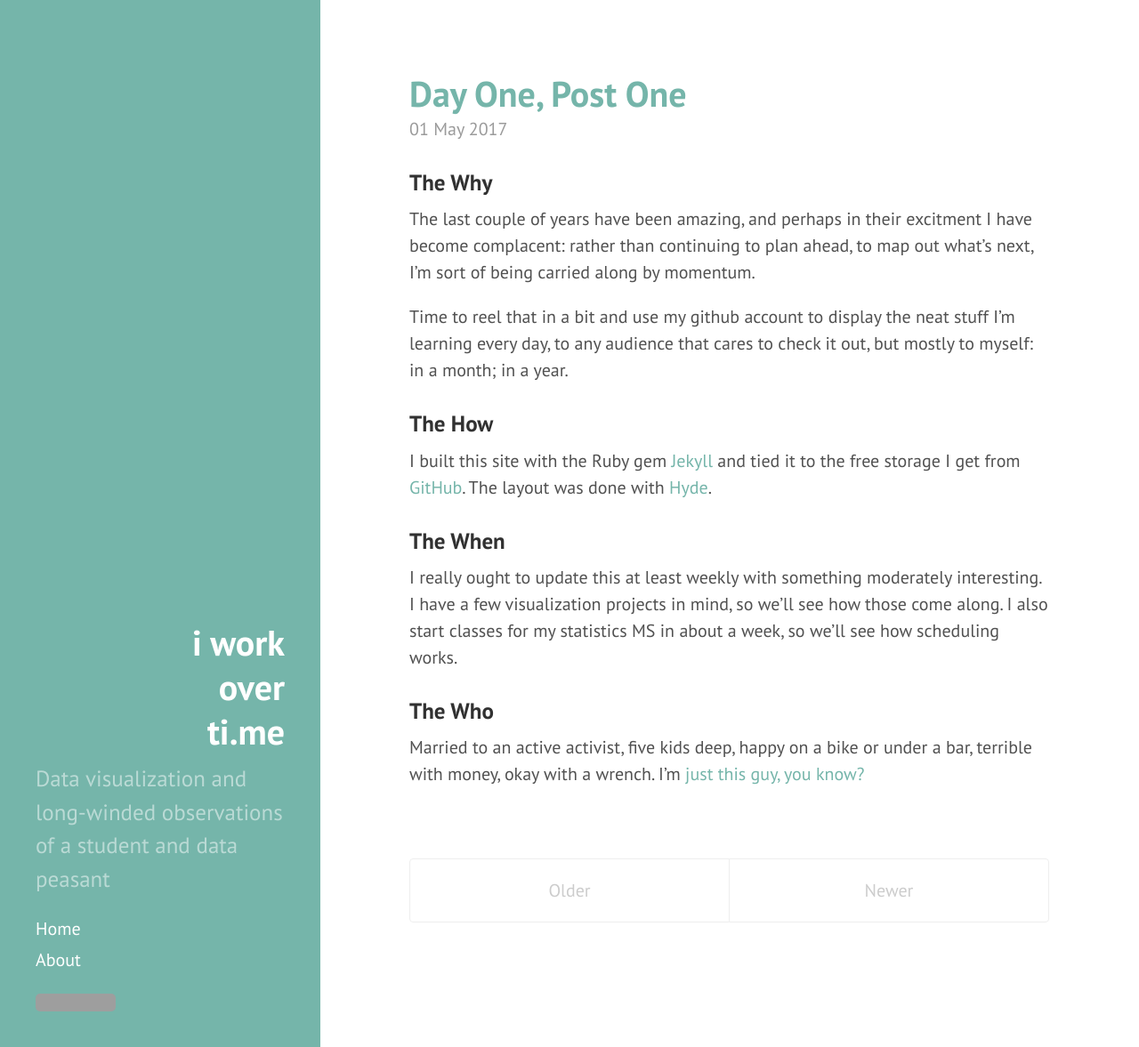
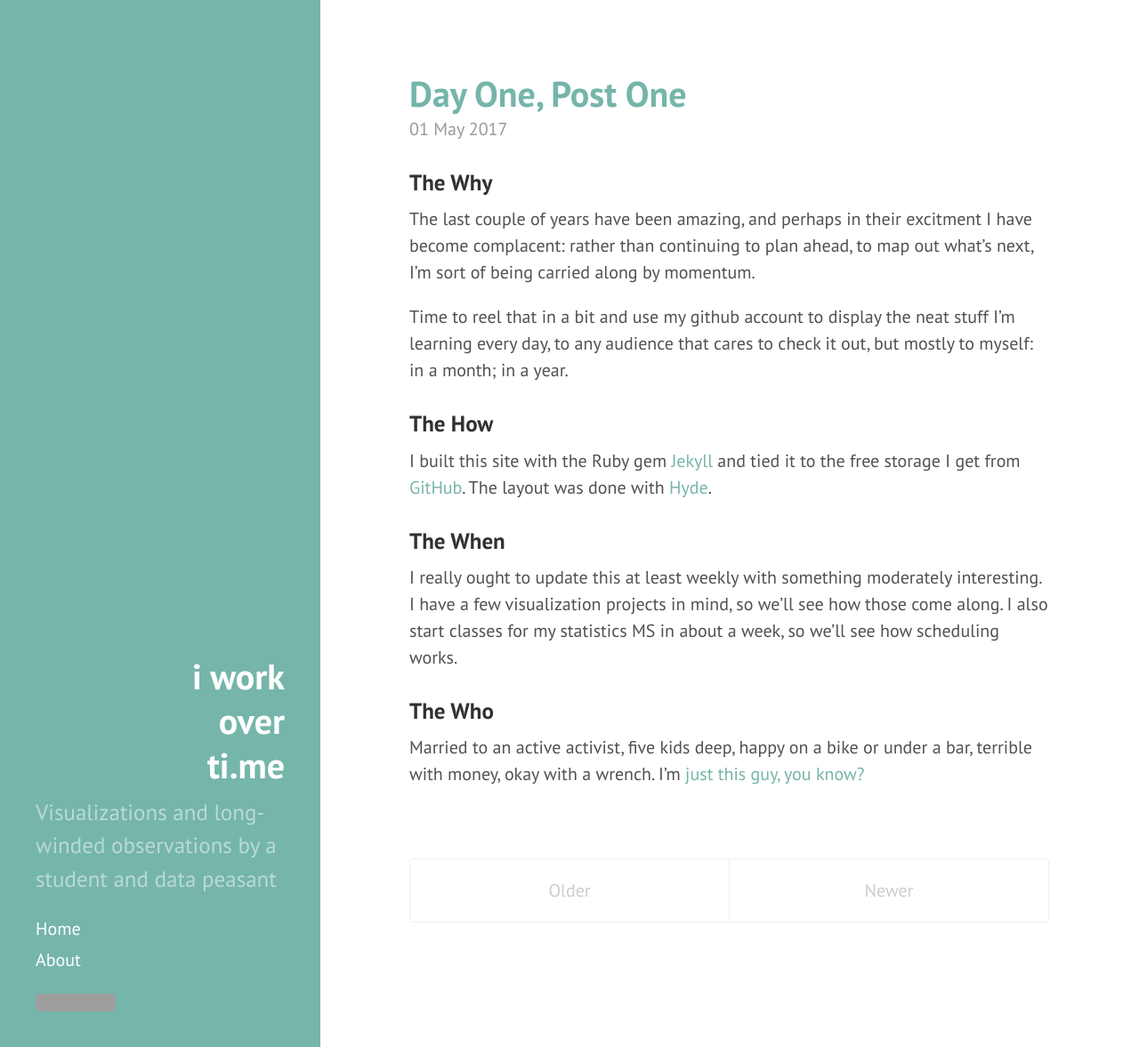
Before and after one commit to rich-ard/rich-ard.github.io, a Jekyll site: the page built from index.html, in a window 1280 px wide and 1177 px high. Shown: the whole window at 89% size. Built offline with Jekyll 4.4.1, drawn with Linux system fonts in a browser that asks for light colours; the list of posts is cut into pages by our own code; grey boxes are pictures that could not be loaded.

Commit message:
Update _config.yml

```diff
--- a/_config.yml
+++ b/_config.yml
@@ -9,7 +9,7 @@ permalink:        pretty
 # Setup
 title:            i work<br>over<br>ti.me
 tagline:          'The power of analysis'
-description:      'Data visualization and long-winded observations of a student and data peasant'
+description:      'Visualizations and long-winded observations by a student and data peasant'
 url:              http://iworkoverti.me
 baseurl:          /
 
```
